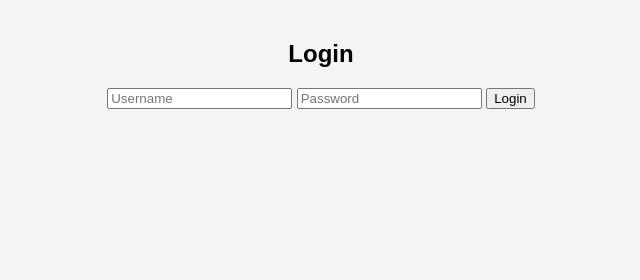
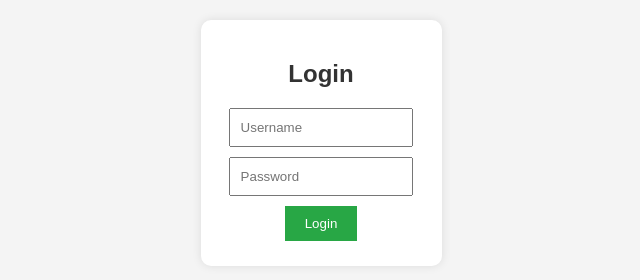
Before and after one commit to Ristart1/Energy-Meter, a plain HTML site: page index.html in a window 1280 px wide. Shown: the whole page, without its empty margins (319-959 px from the left). Drawn offline with Linux system fonts and the light colour scheme; no server answers.

Commit message:
Update styles.css

```diff
--- a/styles.css
+++ b/styles.css
@@ -5,7 +5,7 @@ body {
     margin: 0;
     padding: 20px;
 }
-h1 {
+h1, h2 {
     color: #333;
 }
 .alert {
@@ -26,3 +26,31 @@ p {
     font-size: 18px;
     margin: 5px 0;
 }
+#login-container {
+    background: white;
+    padding: 20px;
+    border-radius: 10px;
+    box-shadow: 0px 0px 10px rgba(0, 0, 0, 0.1);
+    display: inline-block;
+    text-align: center;
+}
+input {
+    display: block;
+    margin: 10px auto;
+    padding: 10px;
+    width: 80%;
+}
+button {
+    padding: 10px 20px;
+    background: #28a745;
+    color: white;
+    border: none;
+    cursor: pointer;
+}
+button:hover {
+    background: #218838;
+}
+.error {
+    color: red;
+    font-weight: bold;
+}
```
